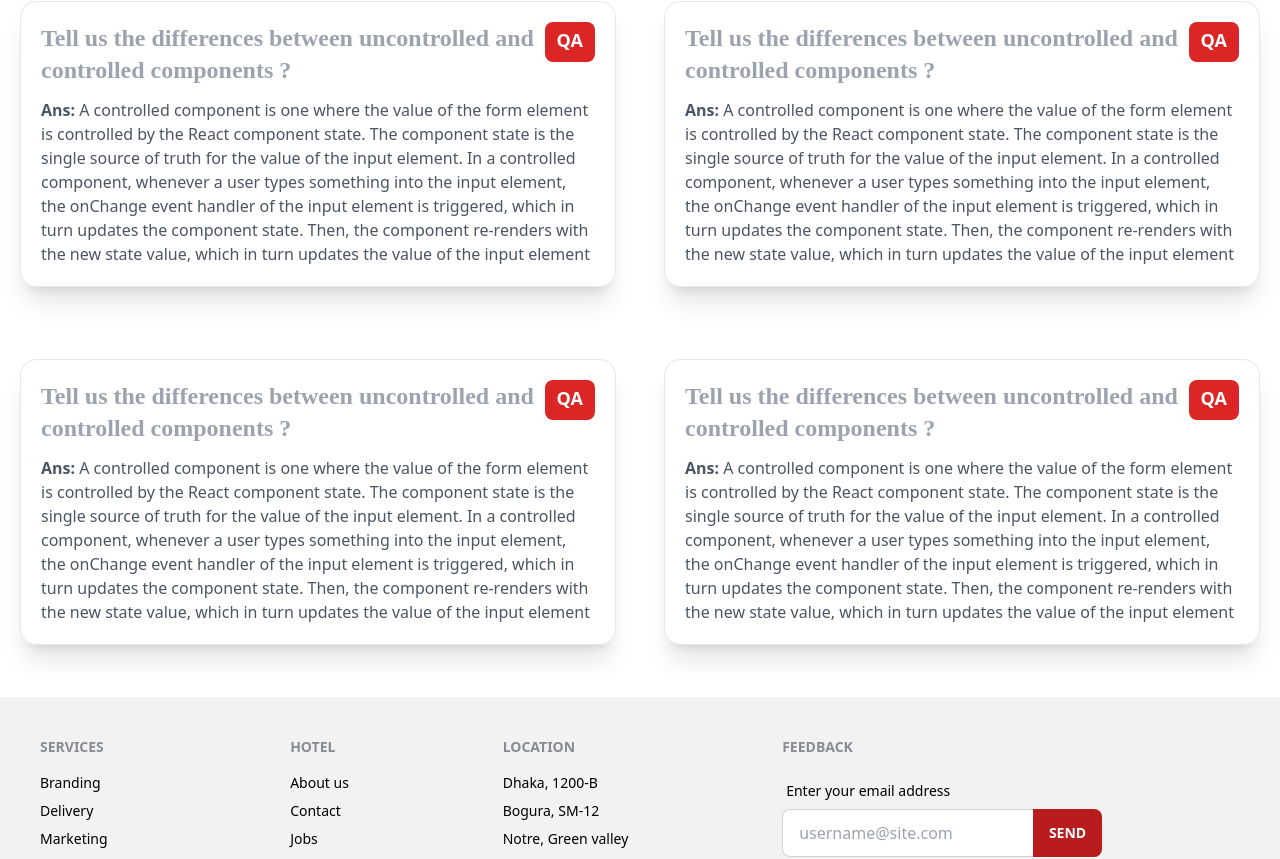
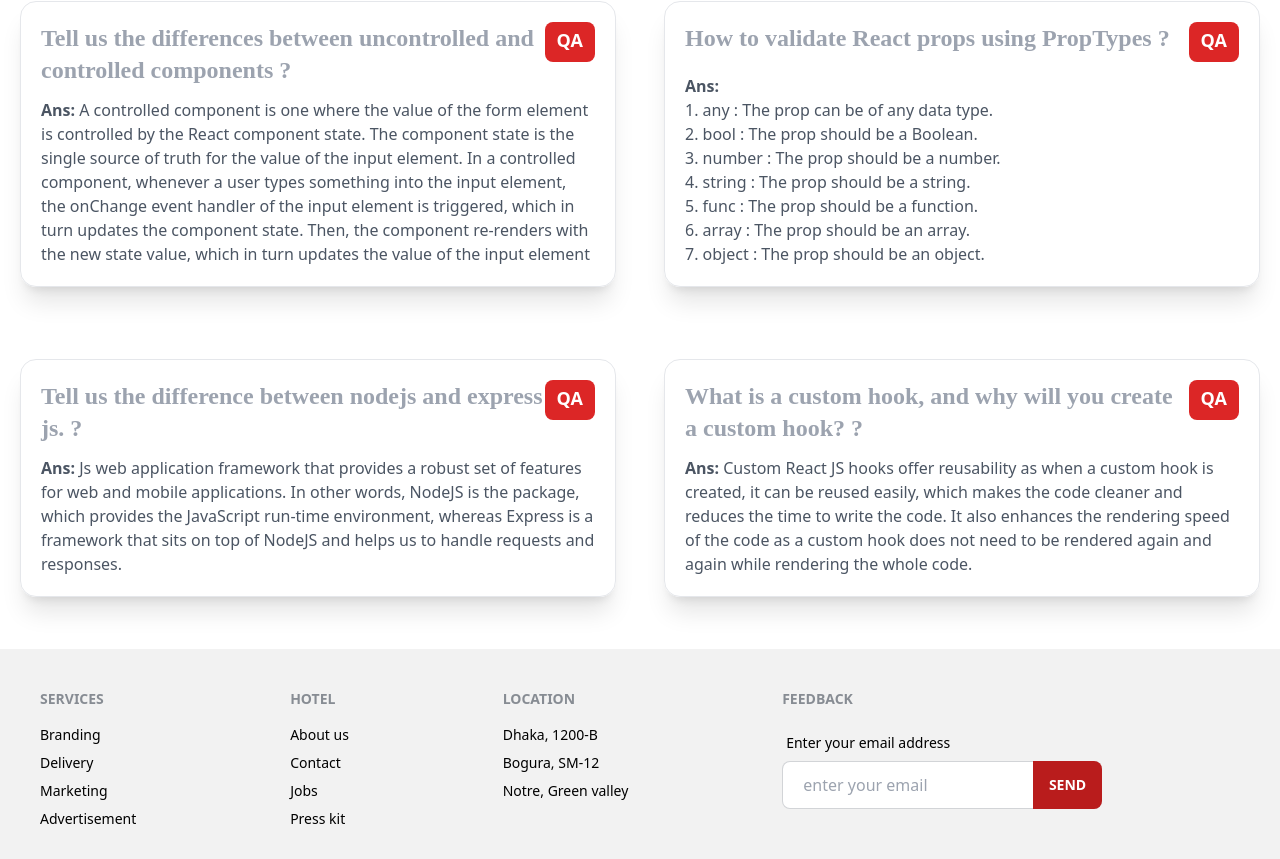
Before and after one commit to Md-Rijwan-Jannat/popular-chef, a React (Vite) app: page /blog in a window 1280 px wide. Shown: the part 566-1425 px from the top of the page. Built offline with nearby package versions, Linux system fonts and the light colour scheme; no server answers.

Commit message:
modified style

```diff
--- a/src/Components/ErrorPage/ErrorPage.jsx
+++ b/src/Components/ErrorPage/ErrorPage.jsx
@@ -5,13 +5,13 @@ const ErrorPage = () => {
     return (
         <div style={{ height: '100vh' }} className='bg-gray-100 grid justify-center'>
             <div className='rounded-xl mt-5 lg:mt-36 bg-white shadow-lg p-10 lg:flex lg:gap-8' style={{height:'50vh'}}>
-                <div className=''>
+                <div className='grid items-center'>
                     <h2 style={{fontFamily:'serif'}} className='text-xl md:text-4xl text-green-500 mb-3'>Not Found</h2>
                     <h1 style={{fontFamily:'fantasy'}} className='text-4xl md:text-7xl font-extrabold text-red-600 '>404</h1>
                     <h3 style={{fontFamily:'cursive'}} className='text-lg md:text-3xl text-green-500 mb-8'>Something went <br /> <span className="font-bold text-red-700">WRONG !</span></h3>
                     <Link to={'/'} className=' bg-red-700 p-3 text-white rounded-lg hover:bg-red-600 text-xl font-bold'>Go home page</Link>
                 </div>
-                <div>
+                <div className='mt-10'>
                     <img style={{height:'300px'}} className='bg-white' src="https://st2.depositphotos.com/1364916/10256/v/950/depositphotos_102568800-stock-illustration-3d-people-question-mark-logo.jpg" alt="" />
                 </div>
             </div>
--- a/src/Components/Login/Login/Login.jsx
+++ b/src/Components/Login/Login/Login.jsx
@@ -1,11 +1,12 @@
 import React, { useContext, useState } from 'react';
 import { FaEye, FaEyeSlash, FaGithub, FaGoogle } from "react-icons/fa";
-import { Link } from 'react-router-dom';
+import { Link, useNavigate } from 'react-router-dom';
 import { AuthContext } from '../../../Routes/Provider/AuthProvider/AuthProvider';
 import { toast } from 'react-hot-toast';
 
 const Login = () => {
     const [show, setShow] = useState(false);
+    const navigate = useNavigate();
     // AuthContext
     const { loginUser, googleUser, githubUser } = useContext(AuthContext);
     // on submit handle
@@ -22,6 +23,7 @@ const Login = () => {
                 console.log(loggedUser);
                 form.reset('')
                 toast.success('Successfully login')
+                navigate('/')
             })
             .catch(error => {
                 console.log(error);
--- a/src/Components/Login/Register/Register.jsx
+++ b/src/Components/Login/Register/Register.jsx
@@ -50,7 +50,7 @@ const Register = () => {
             <div className="card flex-shrink-0 w-full max-w-sm shadow-2xl bg-base-100">
                 <form onSubmit={handleSubmit} className="card-body">
                     <div className='text-center'>
-                        <h2 style={{ fontFamily: ' cursive' }} className='text-4xl font-bold my-3 text-red-700 '>You want recipe <br /><span className='text-orange-500'>info register our side</span> </h2>
+                        <h2 style={{ fontFamily: ' cursive' }} className='text-4xl font-bold my-3 text-red-700 '>You want recipe <br /><span className='text-orange-500'>info ! register our side</span> </h2>
                         <img className='h-36 border rounded-full shadow-lg' src="https://img.freepik.com/premium-vector/chinese-restaurant-logo-design-template-inspiration-vector-illustration_556641-201.jpg" alt="" />
                     </div>
                     <div className="form-control">
--- a/src/Pages/Blogs/Blog.jsx
+++ b/src/Pages/Blogs/Blog.jsx
@@ -17,24 +17,34 @@ const Blog = () => {
                 </div>
                 <div className='border my-8 p-5 rounded-2xl mx-5 shadow-xl'>
                     <div className='flex justify-between mb-3'>
-                        <h2 style={{ fontFamily: 'cursive' }} className='text-2xl text-gray-400 font-bold'>Tell us the differences between uncontrolled and controlled components ?</h2>
+                        <h2 style={{ fontFamily: 'cursive' }} className='text-2xl text-gray-400 font-bold'>How to validate React props using PropTypes ?</h2>
                         <span className='text-lg font-bold bg-red-600 py-1 px-3 rounded-lg text-white h-10'>QA</span>
                     </div>
-                    <p className='text-gray-600'><b>Ans:</b> A controlled component is one where the value of the form element is controlled by the React component state. The component state is the single source of truth for the value of the input element. In a controlled component, whenever a user types something into the input element, the onChange event handler of the input element is triggered, which in turn updates the component state. Then, the component re-renders with the new state value, which in turn updates the value of the input element</p>
+                    <p className='text-gray-600'><b>Ans:</b>
+                    <ul>
+                        <li>1. any : The prop can be of any data type.</li>
+                        <li>2. bool : The prop should be a Boolean.</li>
+                        <li>3. number : The prop should be a number.</li>
+                        <li>4. string : The prop should be a string.</li>
+                        <li>5. func : The prop should be a function.</li>
+                        <li>6. array : The prop should be an array.</li>
+                        <li>7. object : The prop should be an object.</li>
+                    </ul>
+                    </p>
                 </div>
                 <div className='border my-8 p-5 rounded-2xl mx-5 shadow-xl'>
                     <div className='flex justify-between mb-3'>
-                        <h2 style={{ fontFamily: 'cursive' }} className='text-2xl text-gray-400 font-bold'>Tell us the differences between uncontrolled and controlled components ?</h2>
+                        <h2 style={{ fontFamily: 'cursive' }} className='text-2xl text-gray-400 font-bold'>Tell us the difference between nodejs and express js. ?</h2>
                         <span className='text-lg font-bold bg-red-600 py-1 px-3 rounded-lg text-white h-10'>QA</span>
                     </div>
-                    <p className='text-gray-600'><b>Ans:</b> A controlled component is one where the value of the form element is controlled by the React component state. The component state is the single source of truth for the value of the input element. In a controlled component, whenever a user types something into the input element, the onChange event handler of the input element is triggered, which in turn updates the component state. Then, the component re-renders with the new state value, which in turn updates the value of the input element</p>
+                    <p className='text-gray-600'><b>Ans:</b> Js web application framework that provides a robust set of features for web and mobile applications. In other words, NodeJS is the package, which provides the JavaScript run-time environment, whereas Express is a framework that sits on top of NodeJS and helps us to handle requests and responses.</p>
                 </div>
                 <div className='border my-8 p-5 rounded-2xl mx-5 shadow-xl'>
                     <div className='flex justify-between mb-3'>
-                        <h2 style={{ fontFamily: 'cursive' }} className='text-2xl text-gray-400 font-bold'>Tell us the differences between uncontrolled and controlled components ?</h2>
+                        <h2 style={{ fontFamily: 'cursive' }} className='text-2xl text-gray-400 font-bold'>What is a custom hook, and why will you create a custom hook? ?</h2>
                         <span className='text-lg font-bold bg-red-600 py-1 px-3 rounded-lg text-white h-10'>QA</span>
                     </div>
-                    <p className='text-gray-600'><b>Ans:</b> A controlled component is one where the value of the form element is controlled by the React component state. The component state is the single source of truth for the value of the input element. In a controlled component, whenever a user types something into the input element, the onChange event handler of the input element is triggered, which in turn updates the component state. Then, the component re-renders with the new state value, which in turn updates the value of the input element</p>
+                    <p className='text-gray-600'><b>Ans:</b> Custom React JS hooks offer reusability as when a custom hook is created, it can be reused easily, which makes the code cleaner and reduces the time to write the code. It also enhances the rendering speed of the code as a custom hook does not need to be rendered again and again while rendering the whole code.</p>
                 </div>
             </div>
 
--- a/src/Pages/Share/Footer/Footer.jsx
+++ b/src/Pages/Share/Footer/Footer.jsx
@@ -31,7 +31,7 @@ const Footer = () => {
                             <span className="label-text text-black font-normal">Enter your email address</span>
                         </label>
                         <div className="relative">
-                            <input type="text" placeholder="username@site.com" className="input input-bordered w-full pr-16" />
+                            <input type="text" placeholder=" enter your email" className="input input-bordered w-full pr-16" />
                             <button className="btn bg-red-700 hover:bg-orange-400 border-none absolute top-0 right-0 rounded-l-none">Send</button>
                         </div>
                     </div>
--- a/src/Routes/PrivateRoute/PrivateRoute.jsx
+++ b/src/Routes/PrivateRoute/PrivateRoute.jsx
@@ -1,11 +1,14 @@
-import React from 'react';
+import React, { useContext } from 'react';
+import { AuthContext } from '../Provider/AuthProvider/AuthProvider';
+import { Navigate } from 'react-router-dom';
 
-const PrivateRoute = () => {
-    return (
-        <div>
+const PrivateRoute = ({children}) => {
+    const {user} = useContext(AuthContext)
 
-        </div>
-    );
+    if(user){
+        return children;
+    }
+    return <Navigate to={'/login'}></Navigate>
 };
 
 export default PrivateRoute;
--- a/src/Routes/Route/Route.jsx
+++ b/src/Routes/Route/Route.jsx
@@ -7,6 +7,7 @@ import Login from "../../Components/Login/Login/Login";
 import Register from "../../Components/Login/Register/Register";
 import ErrorPage from "../../Components/ErrorPage/ErrorPage";
 import Blog from "../../Pages/Blogs/Blog";
+import PrivateRoute from "../PrivateRoute/PrivateRoute";
 
   const router = createBrowserRouter([
     {
@@ -16,7 +17,7 @@ import Blog from "../../Pages/Blogs/Blog";
       children:[
         {
             path:'/',
-            element: <Home/>
+            element: <PrivateRoute><Home/></PrivateRoute>
         },
         {
             path:'/login',
```
